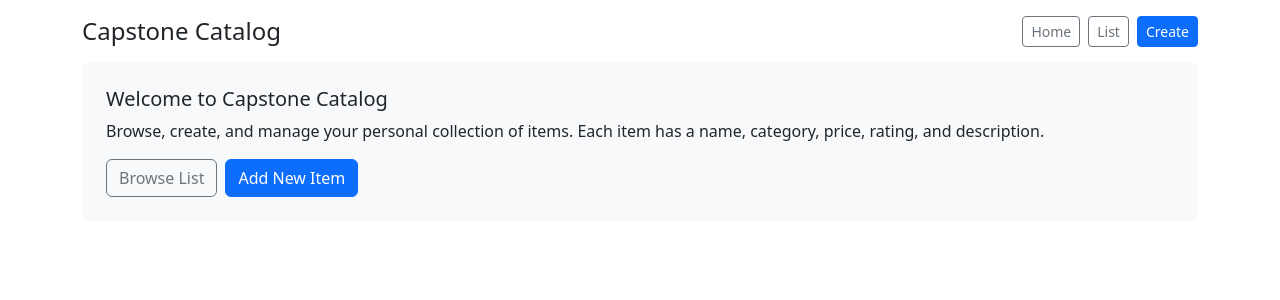
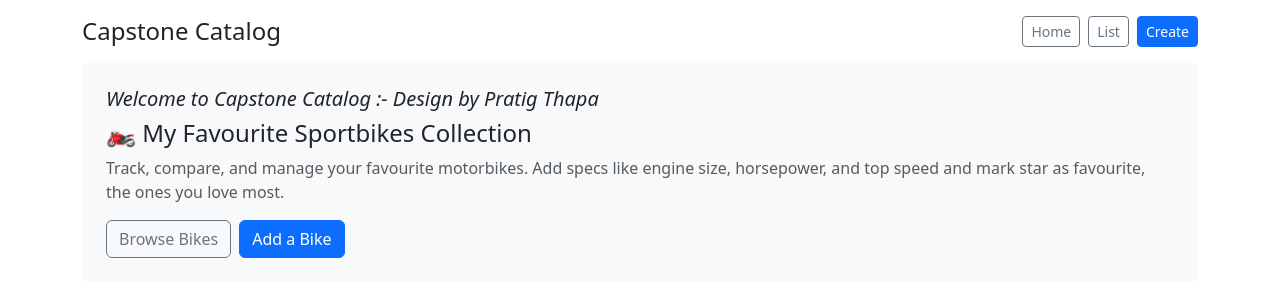
Before and after one commit to PratigMgr/WebDev-CSS, a React (Vite) app in the folder assignment-4/: page / in a window 1280 px wide. Shown: the top 300 px of the page. Built offline with nearby package versions, Linux system fonts and the light colour scheme.

Commit message:
Update HomeView.jsx
change the layout of my home page

```diff
--- a/assignment-4/src/views/HomeView.jsx
+++ b/assignment-4/src/views/HomeView.jsx
@@ -1,3 +1,7 @@
+//Name: Pratig Thapa Magar
+//Course Code: INFT 2202
+//Date: 2025-04-20
+//Description: This component serves as the home page of the application.
 import React from 'react'
 import { Link } from 'react-router-dom'
 
@@ -5,11 +9,12 @@ export default function HomeView(){
   return (
     //Home page with intro my app and link to list/create.
     <div className="p-4 bg-light rounded">
-      <h2 className="h5">Welcome to Capstone Catalog</h2>
-      <p className="mb-3">Browse, create, and manage your personal collection of items. Each item has a name, category, price, rating, and description.</p>
+      <h2 className="h5"><i>Welcome to Capstone Catalog :- Design by Pratig Thapa</i></h2>
+      <h3 className="h4 mb-2">🏍️ My Favourite Sportbikes Collection</h3>
+      <p className="mb-3 text-muted">Track, compare, and manage your favourite motorbikes. Add specs like engine size, horsepower, and top speed and mark star as favourite, the ones you love most.</p>
       <div className="d-flex gap-2">
-        <Link className="btn btn-outline-secondary" to="/list">Browse List</Link>
-        <Link className="btn btn-primary" to="/new">Add New Item</Link>
+        <Link className="btn btn-outline-secondary" to="/list">Browse Bikes</Link>
+        <Link className="btn btn-primary" to="/new">Add a Bike</Link>
       </div>
     </div>
   )
```
